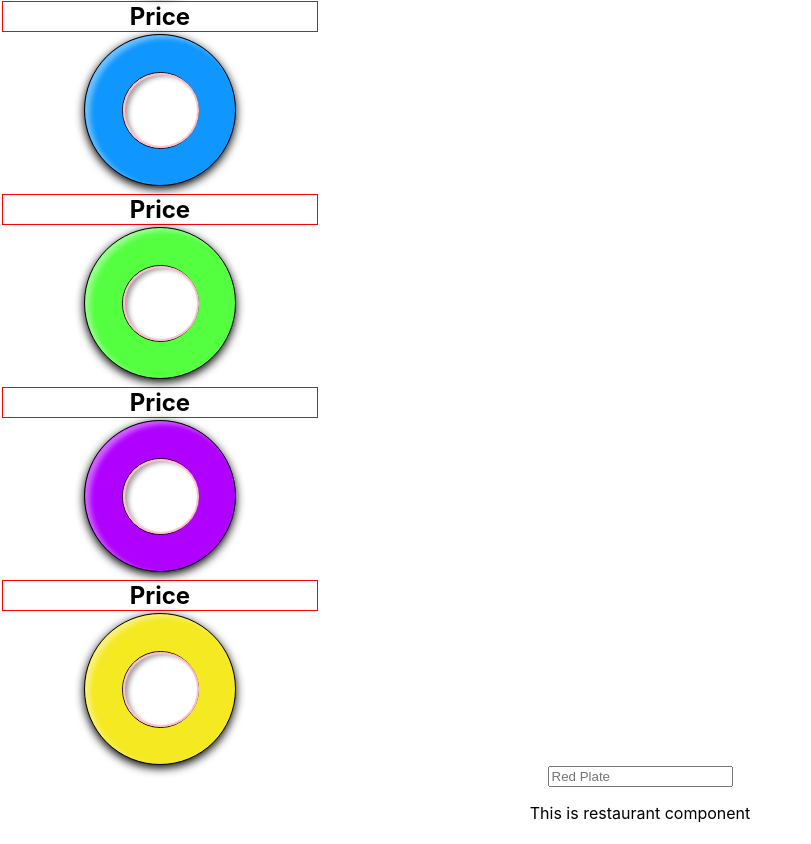
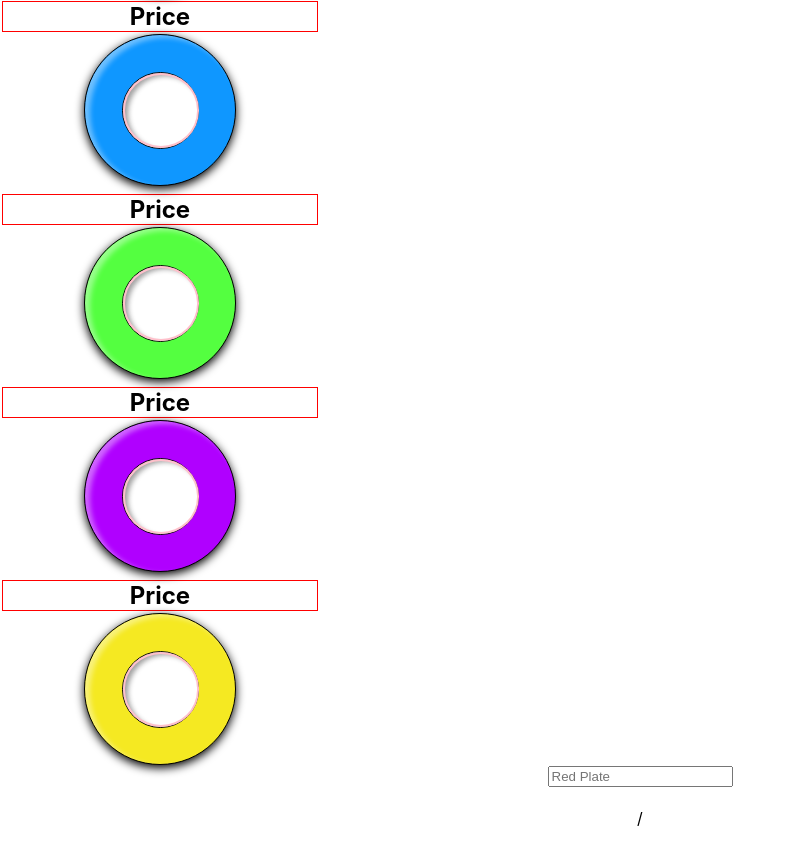
Before and after one commit to MalyPhong619/sushi-calculator, a React app: page /#/ in a window 1280 px wide. Shown: the part 330-1174 px from the top of the page, without its empty margins (0-811 px from the left). Built offline with nearby package versions, Linux system fonts and the light colour scheme.

Commit message:
set up propTypes for Restaurant

```diff
--- a/src/components/Restaurant.jsx
+++ b/src/components/Restaurant.jsx
@@ -4,10 +4,19 @@ import PropTypes from 'prop-types';
 function Restaurant(props) {
   return(
     <div>
-      <p>This is restaurant component</p>
+      <h1>{props.name}</h1>
+      <h2>{props.location}</h2>
+      <p>{props.hoursOpen} / {props.hoursClosed}</p>
     </div>
 
   );
 }
 
+Restaurant.propTyepes = {
+  name: PropTypes.string,
+  location: PropTypes.string,
+  hoursOpen: PropTypes.string,
+  hoursClosed: PropTypes.string
+}
+
 export default Restaurant;
```
